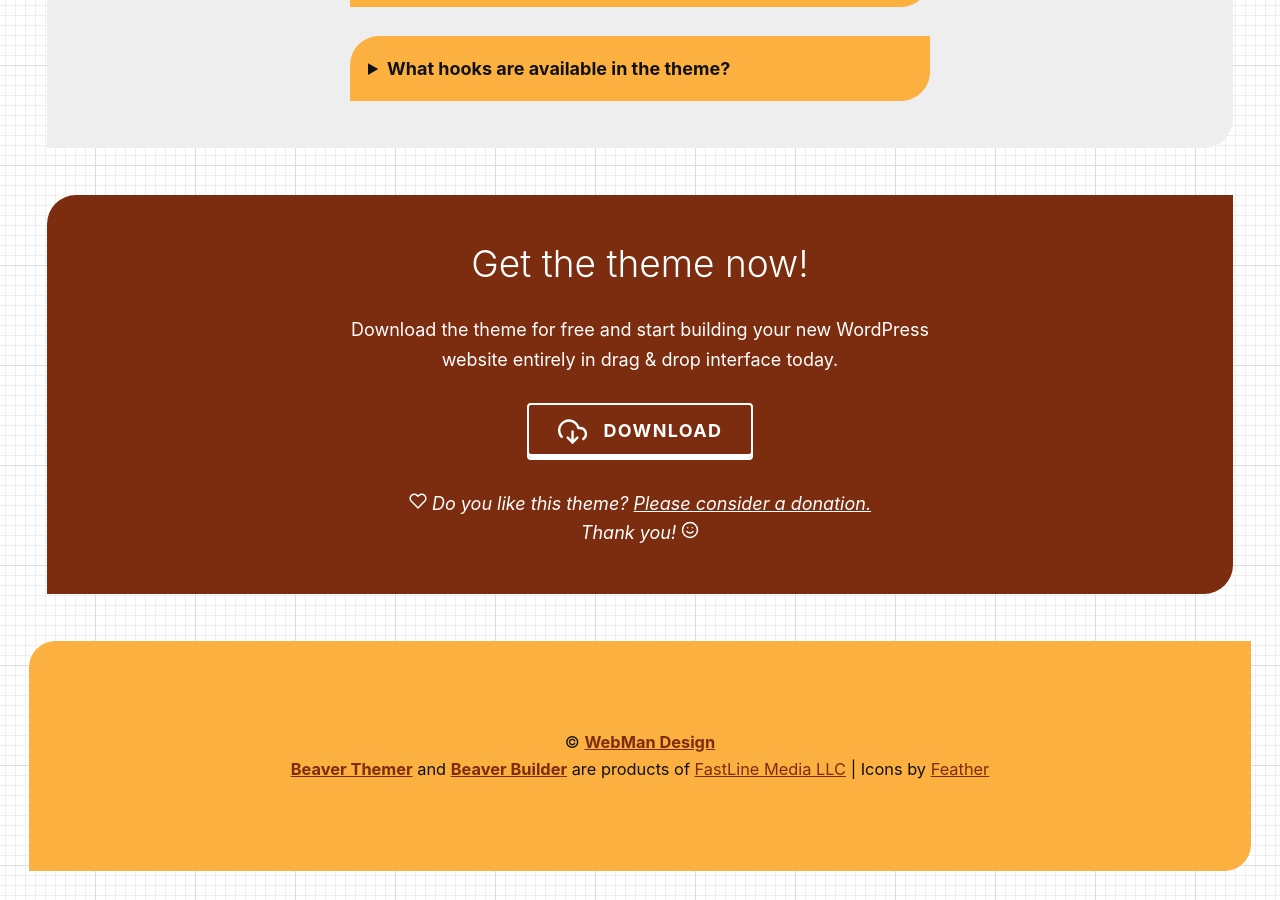
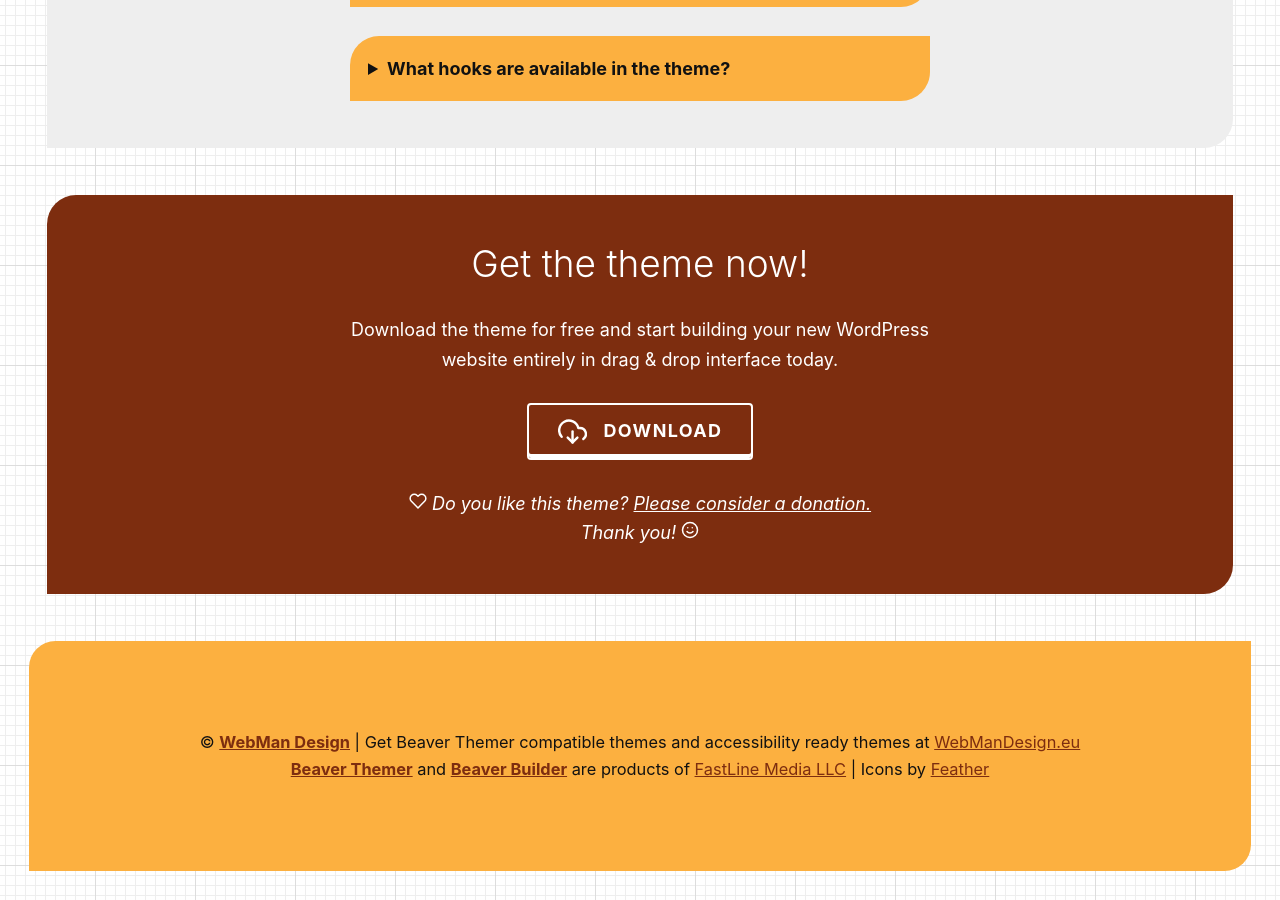
Before and after one commit to webmandesign/playground-for-beaver-themer, a Jekyll site: the page built from index.md, in a window 1280 px wide and 900 px high, scrolled down 3480 px. Built offline with Jekyll 4.4.1, drawn with Linux system fonts in a browser that asks for light colours.

Commit message:
* Updating footer info

```diff
--- a/_includes/footer.html
+++ b/_includes/footer.html
@@ -4,7 +4,7 @@
 <footer class="site-footer">
 	<div class="content-container">
 		<p>
-			&copy; <a href="https://www.webmandesign.eu"><strong>WebMan Design</strong></a><br>
+			&copy; <a href="https://www.webmandesign.eu"><strong>WebMan Design</strong></a> | Get Beaver Themer compatible themes and accessibility ready themes at <a href="https://www.webmandesign.eu">WebManDesign.eu</a><br>
 			<a href="https://www.wpbeaverbuilder.com/beaver-themer/?fla=67"><strong>Beaver Themer</strong></a> and <a href="https://www.wpbeaverbuilder.com/?fla=67"><strong>Beaver Builder</strong></a> are products of <a href="https://www.fastlinemedia.com/">FastLine Media LLC</a> | Icons by <a href="https://feathericons.com/">Feather</a>
 		</p>
 	</div>
```
